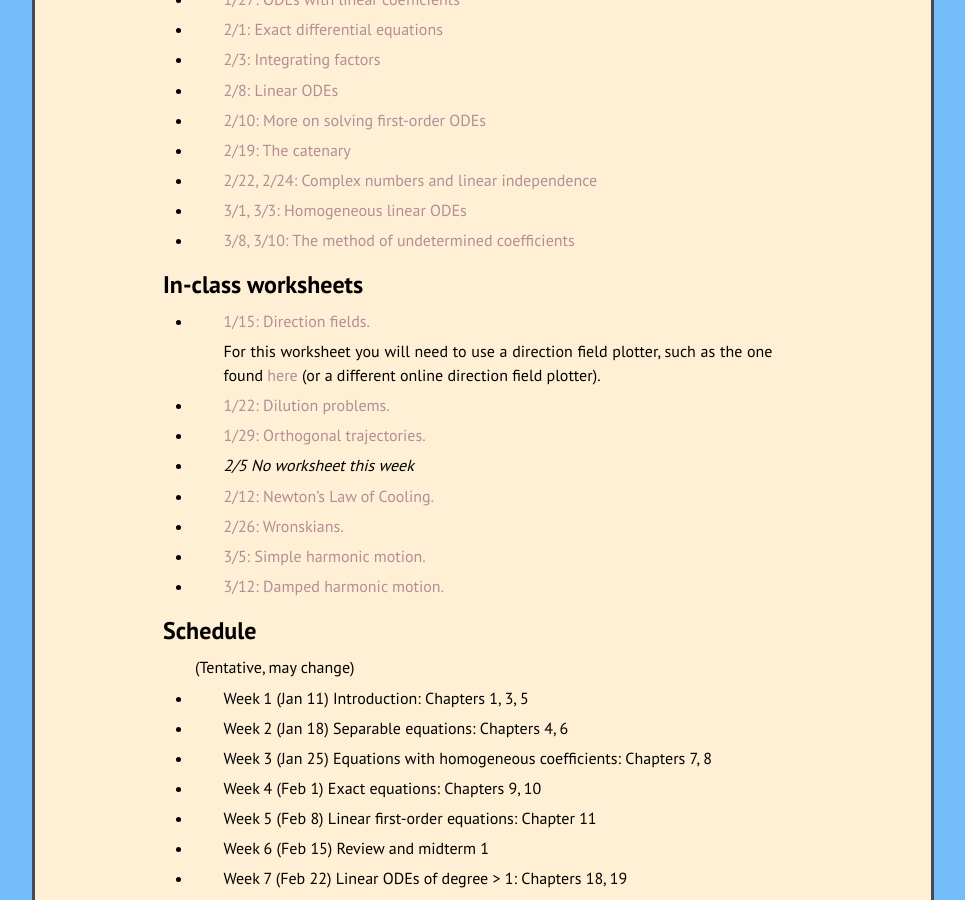
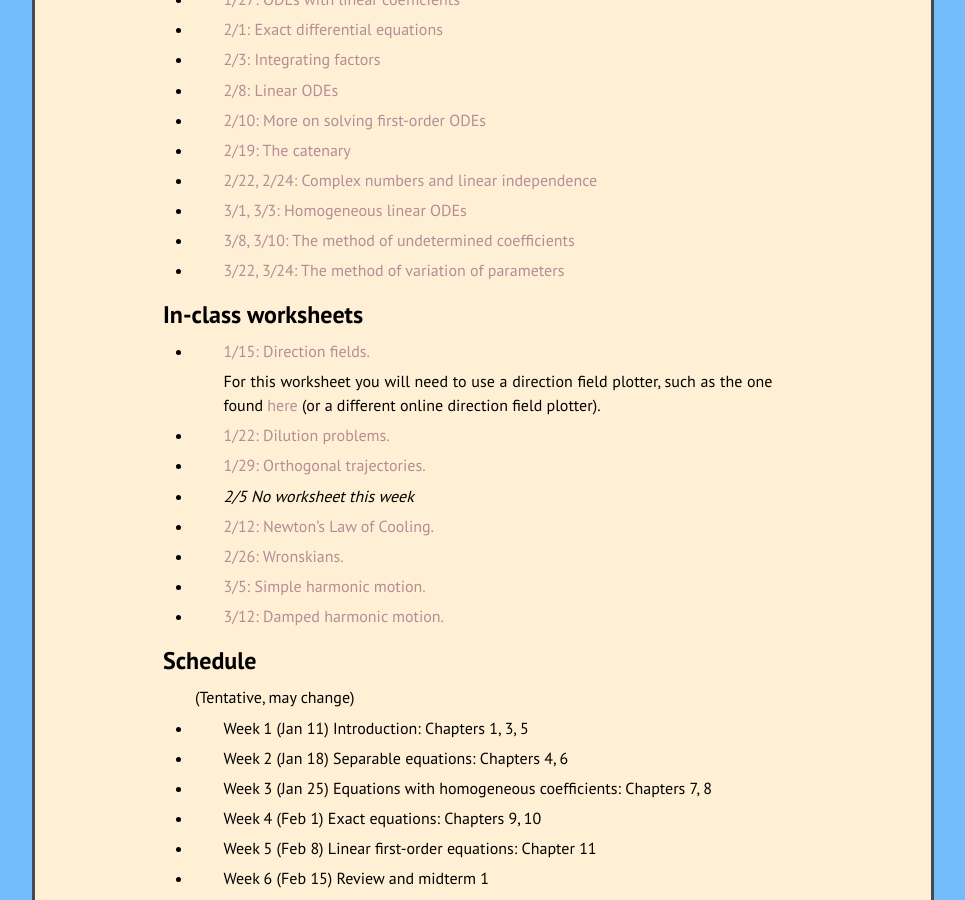
Before and after one commit to kamerynjw/kamerynjw.github.io, a Jekyll site: the page built from teaching/2021/math302.md, in a window 1280 px wide and 900 px high, scrolled down 891 px. Shown: the whole window, without its empty margins (157-1122 px from the left). Built offline with Jekyll 4.4.1, drawn with Linux system fonts in a browser that asks for light colours; nearby versions of some CDN libraries.

Commit message:
new lecture notes

```diff
--- a/teaching/2021/math302.md
+++ b/teaching/2021/math302.md
@@ -52,6 +52,8 @@ Lecture notes
 * [3/1, 3/3: Homogeneous linear ODEs]({{ page.url }}lho.pdf)
 
 * [3/8, 3/10: The method of undetermined coefficients]({{ page.url }}un-coeff.pdf)
+
+* [3/22, 3/24: The method of variation of parameters]({{ page.url }}varpar.pdf)
 
 In-class worksheets
 --------
```
Also changed, not shown: 1 other file.
